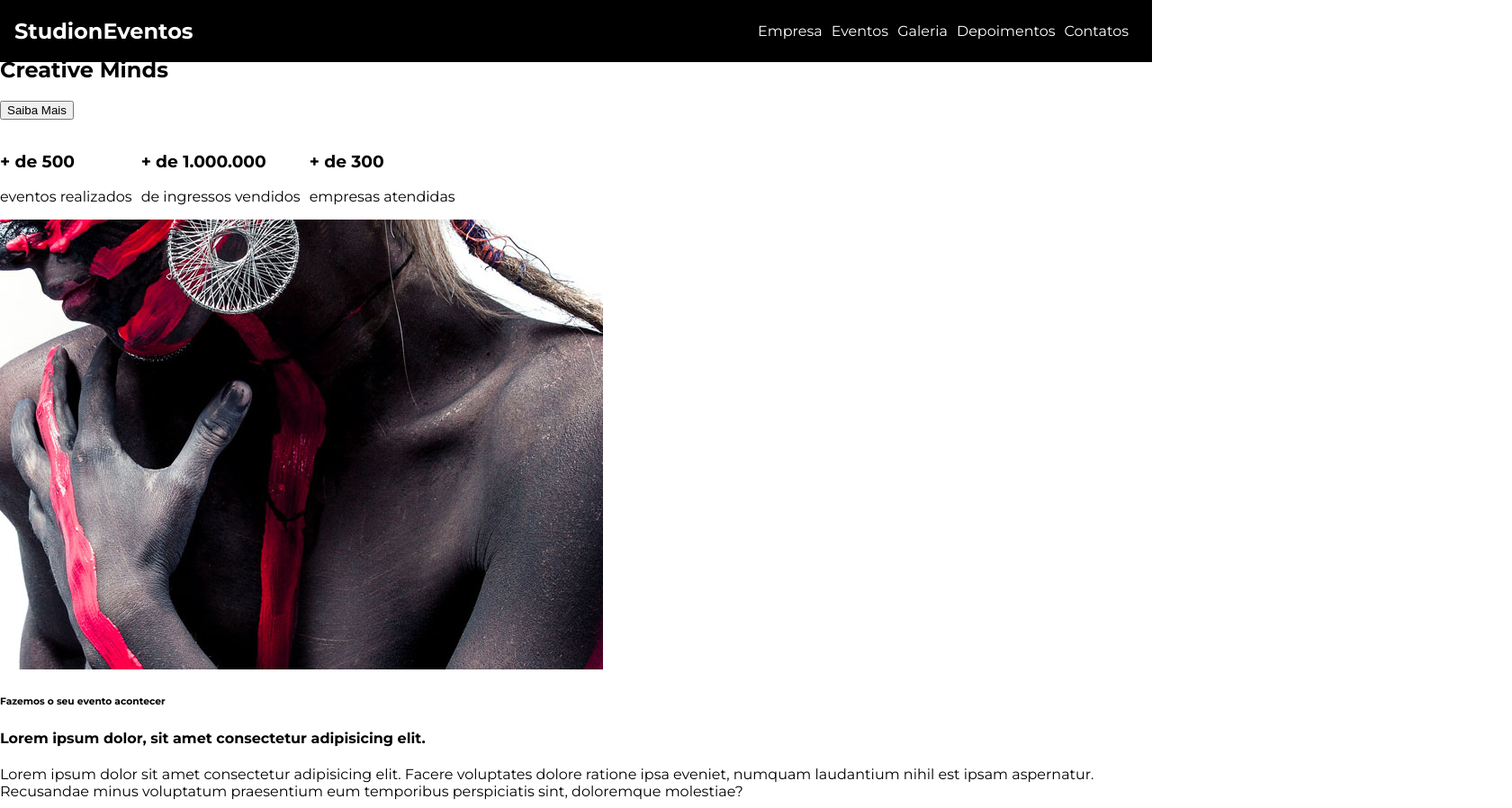
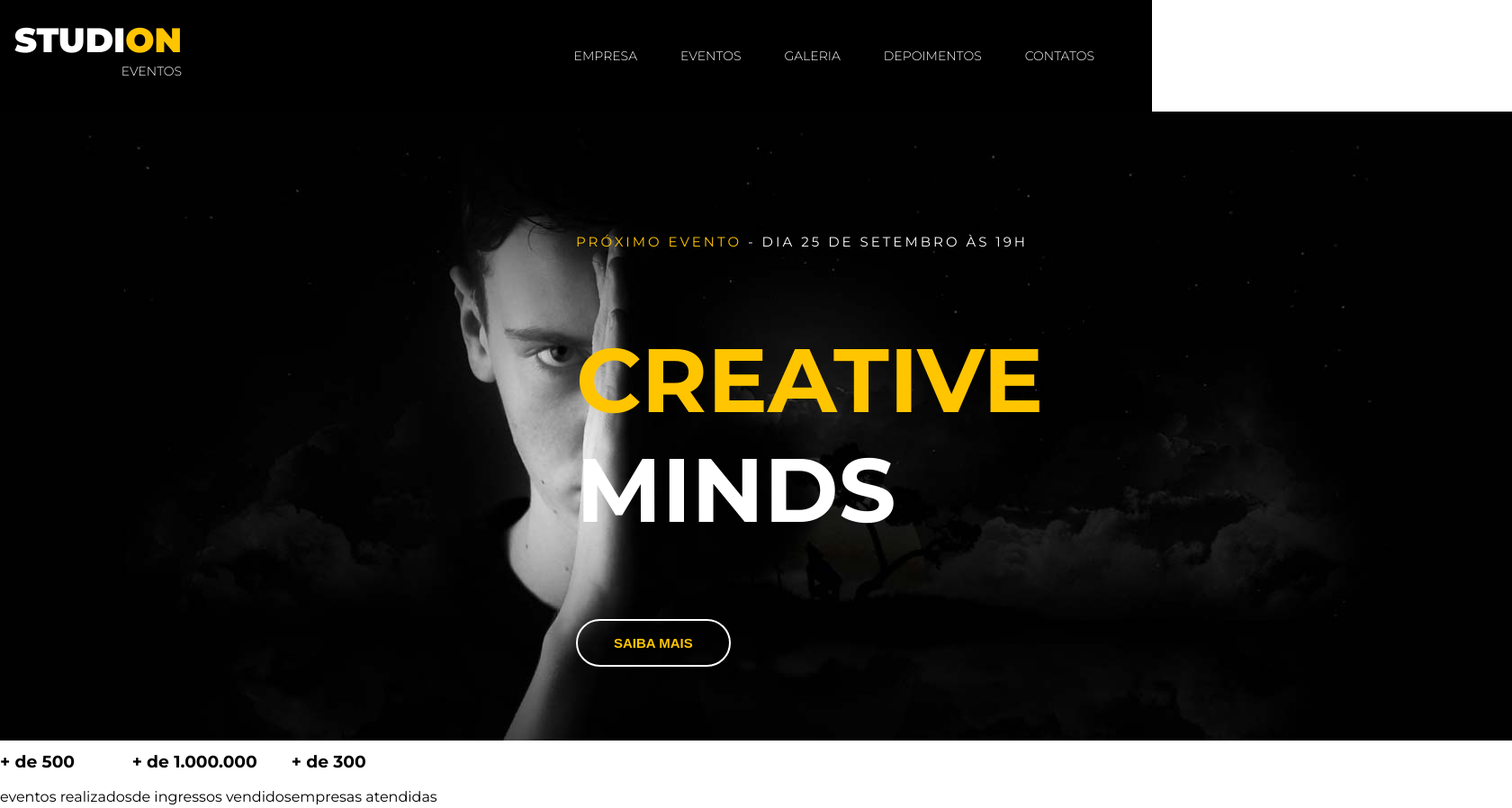
Before and after one commit to zMateusReis/Studion, a website: page src/index.html in a window 1280 px wide. Shown: the top 898 px of the page at 90% size, 1680 px wide, since content can reach past the window. Drawn offline with Linux system fonts and the light colour scheme.

Commit message:
feat(header): implemented header styles

```diff
--- a/src/index.html
+++ b/src/index.html
@@ -1,40 +1,33 @@
 <!DOCTYPE html>
 <html lang="pt-BR">
   <head>
-    <meta charset="UTF-8">
-    <meta name="viewport" content="width=device-width, initial-scale=1.0">
+    <meta charset="UTF-8" />
+    <meta name="viewport" content="width=device-width, initial-scale=1.0" />
     <title>Studion</title>
-    <link rel="stylesheet" href="style.css">
+    <link rel="stylesheet" href="style.css" />
   </head>
 
   <body>
     <nav class="navbar">
-        <h1>Studi<span>on</span><span>Eventos</span></h1>
+      <h1 class="logo-studion">
+        Studi<span class="copy--primary">on</span>
+        <span class="logo-studion__subtitle">Eventos</span>
+      </h1>
       <ul class="navbar__links">
         <li>
-                    <a href="#empresa" target="_blank">
-                        Empresa
-                    </a>
+          <a href="#empresa" target="_blank"> Empresa </a>
         </li>
         <li>
-                    <a href="#eventos">
-                        Eventos
-                    </a>
+          <a href="#eventos"> Eventos </a>
         </li>
         <li>
-                    <a href="#galeria">
-                        Galeria
-                    </a>
+          <a href="#galeria"> Galeria </a>
         </li>
         <li>
-                    <a href="#depoimentos">
-                        Depoimentos
-                    </a>
+          <a href="#depoimentos"> Depoimentos </a>
         </li>
         <li>
-                    <a href="#contato">
-                        Contatos
-                    </a>
+          <a href="#contato"> Contatos </a>
         </li>
       </ul>
     </nav>
@@ -42,9 +35,19 @@
     <header>
       <div id="slider">
         <div class="slide">
-                <h6><span>Próximo evento</span> - Dia 25 de setembro às 19H</h6>
-                <h2><span>Creative</span> Minds</h2>
-                <button>Saiba Mais</button>
+          <img
+            class="slide__background--image"
+            src="./images/banner.jpg"
+            alt="Studion Banner"
+          />
+          <div class="slide__copy">
+            <h6>
+              <span class="copy--primary">Próximo evento</span> - Dia 25 de
+              setembro às 19H
+            </h6>
+            <h2><span class="copy--primary">Creative</span> Minds</h2>
+            <button class="btn btnc--slide">Saiba Mais</button>
+          </div>
         </div>
       </div>
     </header>
@@ -52,18 +55,32 @@
     <main>
       <section>
         <ul>
-                <li><h3>+ de 500 </h3>eventos realizados</li>
-                <li><h3>+ de 1.000.000 </h3> de ingressos vendidos</li>
-                <li><h3>+ de 300 </h3>empresas atendidas</li>
+          <li>
+            <h3>+ de 500</h3>
+            eventos realizados
+          </li>
+          <li>
+            <h3>+ de 1.000.000</h3>
+            de ingressos vendidos
+          </li>
+          <li>
+            <h3>+ de 300</h3>
+            empresas atendidas
+          </li>
         </ul>
       </section>
 
       <section>
         <div>
-                <img src="images/institutional.jpg" alt="">
+          <img src="images/institutional.jpg" alt="" />
           <h6>Fazemos o seu evento acontecer</h6>
           <h4>Lorem ipsum dolor, sit amet consectetur adipisicing elit.</h4>
-                <p>Lorem ipsum dolor sit amet consectetur adipisicing elit. Facere voluptates dolore ratione ipsa eveniet, numquam laudantium nihil est ipsam aspernatur. Recusandae minus voluptatum praesentium eum temporibus perspiciatis sint, doloremque molestiae?</p>
+          <p>
+            Lorem ipsum dolor sit amet consectetur adipisicing elit. Facere
+            voluptates dolore ratione ipsa eveniet, numquam laudantium nihil est
+            ipsam aspernatur. Recusandae minus voluptatum praesentium eum
+            temporibus perspiciatis sint, doloremque molestiae?
+          </p>
           <button>Saiba Mais</button>
         </div>
       </section>
@@ -83,7 +100,7 @@
       <h2>Studi<span>on</span><span>Eventos</span></h2>
       <form action="">
         <label for="">receba news e promoções</label>
-            <input type="email" placeholder="email">
+        <input type="email" placeholder="email" />
         <button type="submit">Enviar</button>
       </form>
       <ul>
@@ -91,7 +108,7 @@
         <li><a href="https://twitter.com/" target="_blank">Twitter</a></li>
         <li><a href="https://youtube.com/" target="_blank">Youtube</a></li>
       </ul>
-        <hr>
+      <hr />
       <p>
         <small>Studi<span>ON</span> - Todos os direitos reservados.</small>
       </p>
--- a/src/style.css
+++ b/src/style.css
@@ -1,17 +1,19 @@
-@import url('https://fonts.googleapis.com/css2?family=Montserrat:wght@400;700&display=swap');
+@import url("https://fonts.googleapis.com/css2?family=Montserrat:wght@300;400;700;900&display=swap");
 
 * {
   box-sizing: border-box;
 }
 
 :root {
+  font-family: "Montserrat", sans-serif;
+  font-size: 16px;
   --color-primary: #ffc500;
-    font-family: 'Montserrat', sans-serif;
-    font-size: 16px;
+  --default-padding: 1rem;
 }
 
 body {
   margin: 0;
+  padding-top: 7.75rem;
 }
 
 ul {
@@ -20,12 +22,11 @@ ul {
   padding-left: 0;
 }
 
-li {
-    margin-right: 0.625rem;
-}
+/* ESTILIZAÇÃO DA NAVBAR */
 
 .navbar {
   position: fixed;
+  z-index: 1;
   display: grid;
   grid-template-columns: 1fr 9fr;
   align-items: center;
@@ -33,6 +34,7 @@ li {
   left: 0;
 
   width: 100vw;
+  height: 7.75rem;
   padding: 0 1rem;
 
   background-color: #000;
@@ -41,10 +43,16 @@ li {
 
 .navbar__links {
   justify-self: end;
+}
 
+.navbar__links li {
+  font-size: 0.875rem;
+  margin-right: 3rem;
+  text-transform: uppercase;
 }
 
 .navbar__links a {
+  font-weight: 300;
   color: #fff;
   text-decoration: none;
 }
@@ -52,3 +60,82 @@ li {
 .navbar__links a:hover {
   color: var(--color-primary);
 }
+
+.logo-studion {
+  font-size: 2.375rem;
+  font-weight: 900;
+  line-height: 1ch; /* relativa ao tamanho da altura do glifo 0 da fonte */
+  text-transform: uppercase;
+  text-align: right;
+}
+
+.logo-studion__subtitle {
+  font-size: 0.875rem;
+  font-weight: 300;
+}
+
+.copy--primary {
+  color: var(--color-primary);
+}
+
+/* ESTILIZAÇÃO DO HEADER */
+
+#slider {
+  background-color: #000;
+  color: #fff;
+}
+
+.slide {
+  position: relative;
+  height: calc(100vh - 7.75rem);
+}
+
+.slide__background-image {
+  width: 100%;
+  height: 100%;
+  object-fit: cover;
+  object-position: center;
+}
+
+.slide__copy {
+  position: absolute;
+  top: 6.25rem;
+  left: 50vw;
+}
+
+.slide__copy h6 {
+  font-size: 0.9375rem;
+  font-weight: 400;
+  text-transform: uppercase;
+  letter-spacing: 0.1875rem;
+}
+
+.slide__copy h2 {
+  font-size: 6.25rem;
+  text-transform: uppercase;
+}
+
+.slide__copy h2 span {
+  display: block;
+}
+
+.btn {
+  cursor: pointer;
+  padding: 1rem 2.5rem;
+  border: 0.125rem solid #fff;
+  border-radius: 5rem;
+  color: var(--color-primary);
+  background: unset;
+  font-size: 0.9375rem;
+  font-weight: 700;
+  text-transform: uppercase;
+  transition: 0.5s all ease;
+}
+
+.btn:hover,
+.btn:active,
+.btn:focus {
+  border-color: var(--color-primary);
+  background-color: var(--color-primary);
+  color: #fff;
+}
```
Lines whose indentation alone changed are shown as unchanged.
